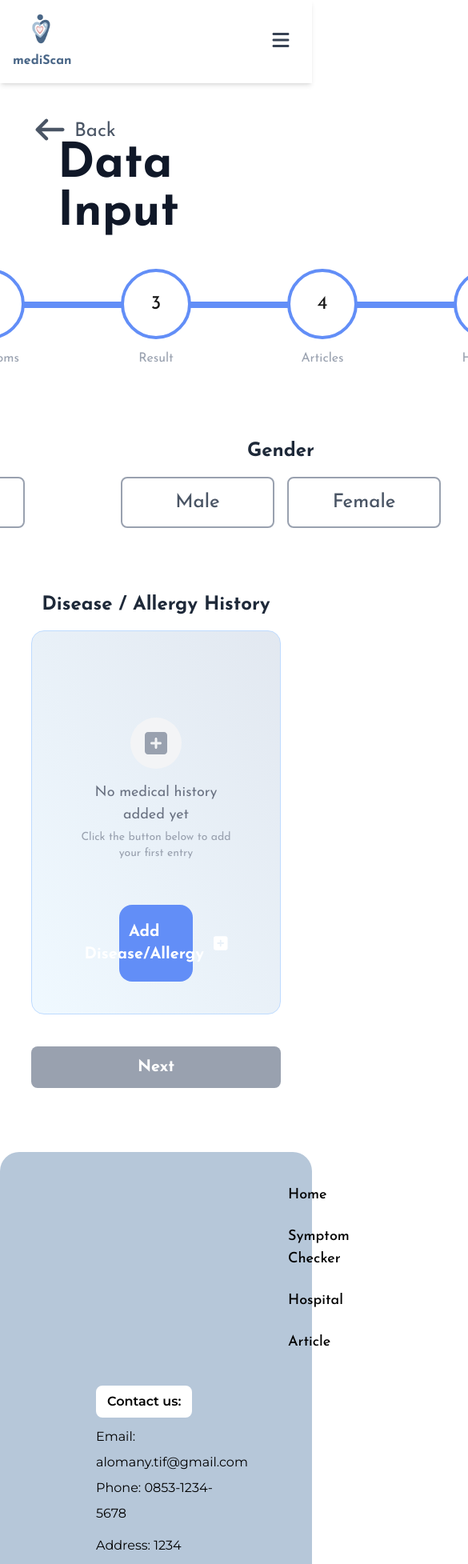
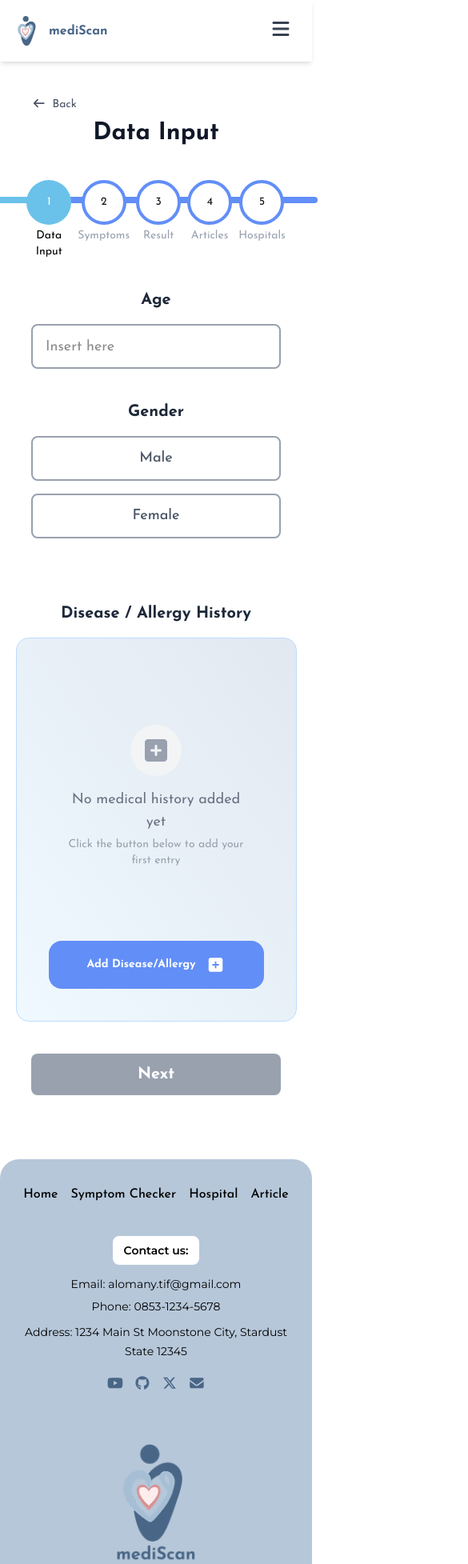
Before and after one commit to rakafdil/mediscan, a Next.js app: page /symptom-checker/symptoms in a window 390 px wide. Shown: the top 1955 px of the page at 80% size, 585 px wide, since content can reach past the window. Built offline with nearby package versions, Linux system fonts and the light colour scheme.

Commit message:
feat: Enhance footer and navbar responsiveness; improve symptom checker layout and styling; refine step components for better user experience

```diff
--- a/src/app/components/footer.tsx
+++ b/src/app/components/footer.tsx
@@ -1,9 +1,11 @@
 "use client";
 
 import { faEnvelope } from "@fortawesome/free-solid-svg-icons";
-import { faGithub, faYoutube, faXTwitter} from "@fortawesome/free-brands-svg-icons";
+import { faGithub, faYoutube, faXTwitter } from "@fortawesome/free-brands-svg-icons";
 import { FontAwesomeIcon } from "@fortawesome/react-fontawesome";
 import { useEffect, useState } from "react";
+import Link from "next/link";
+import Image from "next/image";
 
 export default function Footer() {
     const [now, setNow] = useState<number | null>(null);
@@ -13,83 +15,91 @@ export default function Footer() {
     }, []);
 
     return (
-        <footer className="bg-[#B6C7D9] text-black rounded-t-3xl px-30 pt-10 pb-6 max-w-7xl mx-auto">
+        <footer className="bg-[#B6C7D9] text-black rounded-t-3xl px-4 sm:px-6 md:px-8 lg:px-12 xl:px-16 pt-8 md:pt-10 pb-6 max-w-7xl mx-auto">
             <div className="flex flex-col min-h-full">
 
                 {/* Top Section */}
-                <div className="flex flex-col md:flex-row justify-between gap-10">
+                <div className="flex flex-col lg:flex-row justify-between gap-8 lg:gap-10">
 
                     {/* Left Section */}
-                    <div className="flex flex-col gap-6">
+                    <div className="flex flex-col gap-6 flex-1">
                         {/* Navigation */}
-                        <nav className="flex flex-wrap gap-6 mb-4 ml-60 text-lg">
-                            <a href="/" className="hover:underline font-medium">Home</a>
-                            <a href="/symptom-checker" className="hover:underline font-medium">Symptom Checker</a>
-                            <a href="/hospital" className="hover:underline font-medium">Hospital</a>
-                            <a href="/article" className="hover:underline font-medium">Article</a>
+                        <nav className="flex flex-wrap gap-4 sm:gap-6 mb-4 text-base sm:text-lg justify-center sm:justify-start lg:ml-0">
+                            <Link href="/" className="hover:underline font-medium">Home</Link>
+                            <Link href="/symptom-checker" className="hover:underline font-medium">Symptom Checker</Link>
+                            <Link href="/hospital" className="hover:underline font-medium">Hospital</Link>
+                            <Link href="/article" className="hover:underline font-medium">Article</Link>
                         </nav>
 
                         {/* Contact Info */}
-                        <div className="text-xm leading-8 -mt-0 font-montserrat">
-                            <p className="font-semibold mb-2 border-2 border-white bg-white text-black px-3 py-0.5 inline-block rounded-lg">
+                        <div className="text-sm sm:text-base leading-6 sm:leading-8 font-montserrat text-center sm:text-left">
+                            <p className="font-semibold mb-3 sm:mb-2 border-2 border-white bg-white text-black px-3 py-1 inline-block rounded-lg">
                                 Contact us:
                             </p>
-                            <p className="mb-2">
-                                Email:{" "}
-                                    alomany.tif@gmail.com
-                                Phone: 0853-1234-5678
-                            </p>
-                            <p>
+                            <div className="mb-2 space-y-1">
+                                <p>Email: alomany.tif@gmail.com</p>
+                                <p>Phone: 0853-1234-5678</p>
+                            </div>
+                            <p className="mb-4">
                                 Address: 1234 Main St Moonstone City, Stardust State 12345
                             </p>
+
                             {/* Social Icons */}
-                            <div className="flex gap-4 ml-auto items-start mb-8 leading-8 mt-4">
+                            <div className="flex gap-3 sm:gap-4 justify-center sm:justify-start items-center">
                                 <a
                                     href="https://youtube.com"
                                     target="_blank"
                                     rel="noopener noreferrer"
-                                    className="text-[#496687] hover:text-red-600 transition"
+                                    className="text-[#496687] hover:text-red-600 transition-colors duration-200"
+                                    aria-label="YouTube"
                                 >
-                                    <FontAwesomeIcon icon={faYoutube} size="2x"/>
+                                    <FontAwesomeIcon icon={faYoutube} size="lg" className="sm:text-2xl" />
                                 </a>
                                 <a
                                     href="https://github.com/rakafdil/mediscan.git"
                                     target="_blank"
                                     rel="noopener noreferrer"
-                                    className="text-[#496687] hover:text-gray-800 transition"
+                                    className="text-[#496687] hover:text-gray-800 transition-colors duration-200"
+                                    aria-label="GitHub"
                                 >
-                                    <FontAwesomeIcon icon={faGithub} size="2x"/>
+                                    <FontAwesomeIcon icon={faGithub} size="lg" className="sm:text-2xl" />
                                 </a>
                                 <a
                                     href="https://twitter.com"
                                     target="_blank"
                                     rel="noopener noreferrer"
-                                    className="text-[#496687] hover:text-black transition"
+                                    className="text-[#496687] hover:text-black transition-colors duration-200"
+                                    aria-label="Twitter"
                                 >
-                                    <FontAwesomeIcon icon={faXTwitter} size="2x"/>
+                                    <FontAwesomeIcon icon={faXTwitter} size="lg" className="sm:text-2xl" />
                                 </a>
                                 <a
                                     href="mailto:alomany@gmail.com"
-                                    className="text-[#496687] hover:text-blue-400 transition"
-                                    target="_blank"
-                                    rel="noopener noreferrer"
+                                    className="text-[#496687] hover:text-blue-400 transition-colors duration-200"
+                                    aria-label="Email"
                                 >
-                                    <FontAwesomeIcon icon={faEnvelope} size="2x"/>
+                                    <FontAwesomeIcon icon={faEnvelope} size="lg" className="sm:text-2xl" />
                                 </a>
                             </div>
                         </div>
                     </div>
 
                     {/* Logo */}
-                    <div className="flex justify-center md:justify-end items-center">
-                        <img src="../assets/Footer.png" alt="mediscan logo" className="w-40 md:w-60 h-auto" />
+                    <div className="flex justify-center lg:justify-end items-start lg:items-center mt-4 lg:mt-0">
+                        <Image
+                            src="/assets/Footer.png"
+                            alt="mediscan logo"
+                            className="w-32 sm:w-40 md:w-48 lg:w-60 h-auto"
+                            width={240}
+                            height={120}
+                        />
                     </div>
                 </div>
 
                 {/* Bottom Section (Copyright) */}
-                <div className="mt-6 pt-4 flex items-center gap-6 text-xm font-montserrat">
+                <div className="mt-6 pt-4 border-t border-gray-400/30 flex flex-col sm:flex-row items-center justify-center sm:justify-start gap-2 sm:gap-6 text-xs sm:text-sm font-montserrat">
                     <span>© 2025 Alomany. All Rights Reserved.</span>
-                    <a href="/privacy-policy" className="hover:underline">
+                    <a href="/privacy-policy" className="hover:underline transition-colors duration-200">
                         Privacy Policy
                     </a>
                 </div>
--- a/src/app/components/navbar.tsx
+++ b/src/app/components/navbar.tsx
@@ -36,13 +36,16 @@ const mobileMenuVariants = {
 
 const Navigation: React.FC<NavigationProps> = ({ linkTo, text, isMobile = false, onClick }) => {
     const pathname = usePathname();
-    const isActive = pathname === linkTo;
+    const isActive = linkTo === "/"
+        ? pathname === "/"
+        : pathname.startsWith(linkTo);
+
 
     return (
         <Link
             href={linkTo}
             onClick={onClick}
-            className={`px-5 py-4 rounded-xl transition-colors duration-200 block
+            className={`md:text-xl sm:text-lg px-5 py-4 rounded-xl transition-colors duration-200 block
                 ${isMobile ? 'py-2 px-4 w-full' : ''
                 } ${isActive
                     ? 'bg-[#217BFF] text-white font-bold after:scale-x-100'
@@ -82,7 +85,7 @@ const Navbar: React.FC = () => {
             <nav className="text-black px-4 sm:px-10 py-4">
                 <div className="container mx-auto flex justify-between items-center">
                     {/* Logo */}
-                    <Link href="/" className="flex flex-col items-center gap-2">
+                    <Link href="/" className="flex md:flex-col flex-row items-center gap-2">
                         <Image
                             src={Logo}
                             alt="Logo Mediscan"
--- a/src/app/symptom-checker/symptoms/components/EditableList.tsx
+++ b/src/app/symptom-checker/symptoms/components/EditableList.tsx
@@ -159,14 +159,14 @@ const EditableList: React.FC<EditableListProps> = ({
 
             {!showAdd ? (
                 <button
-                    className='bg-[#628EF7] hover:bg-blue-600 text-white font-bold w-[40%] p-5 cursor-pointer rounded-2xl flex justify-center gap-3 items-center transform transition-all duration-300 ease-in-out hover:scale-110'
+                    className='bg-[#628EF7] hover:bg-blue-600 text-white font-bold lg:w-[40%] w-full p-5 cursor-pointer rounded-2xl flex justify-center gap-3 items-center transform transition-all duration-300 ease-in-out hover:scale-110'
                     onClick={() => setShowAdd(true)}
                 >
-                    <span className='text-xl'>{addButtonText}</span>
+                    <span className='md:text-xl text-sm'>{addButtonText}</span>
                     <FontAwesomeIcon icon={faPlusSquare} size='lg' />
                 </button>
             ) : (
-                <div className='flex justify-between rounded-br-2xl rounded-l-2xl border-b-2 p-5 w-full bg-white gap-2 transform transition-all duration-300 ease-in-out hover:shadow-md'>
+                <div className='flex md:flex-row flex-col justify-between rounded-br-2xl rounded-l-2xl border-b-2 p-5 w-full bg-white gap-2 transform transition-all duration-300 ease-in-out hover:shadow-md'>
                     <input
                         type="text"
                         value={input}
@@ -175,7 +175,7 @@ const EditableList: React.FC<EditableListProps> = ({
                         className="w-full outline-none transition-all duration-300 focus:border-blue-500"
                         placeholder={placeholder}
                     />
-                    <div className="flex gap-2">
+                    <div className="flex gap-2 justify-between">
                         <button
                             onClick={handleAdd}
                             className="px-4 py-2 bg-green-500 text-white rounded-lg hover:bg-green-600 transition-all duration-300 flex items-center gap-2 shadow-md hover:shadow-lg transform hover:scale-105 cursor-pointer"
@@ -188,7 +188,7 @@ const EditableList: React.FC<EditableListProps> = ({
                                 setShowAdd(false);
                                 setInput("");
                             }}
-                            className="px-4 py-2 bg-gray-400 text-white rounded-lg hover:bg-gray-500 transition-all duration-300 flex items-center gap-2 shadow-md hover:shadow-lg transform hover:scale-105 cursor-pointer"
+                            className="px-4 py-2 bg-red-400 text-white rounded-lg hover:bg-gray-500 transition-all duration-300 flex items-center gap-2 shadow-md hover:shadow-lg transform hover:scale-105 cursor-pointer"
                         >
                             <FontAwesomeIcon icon={faTimes} size="1x" />
                             Cancel
--- a/src/app/symptom-checker/symptoms/components/Step1.tsx
+++ b/src/app/symptom-checker/symptoms/components/Step1.tsx
@@ -15,13 +15,15 @@ const Step1: React.FC<Step1Props> = ({
 }) => {
 
     return (
-        <div className='flex items-center flex-col pb-20'>
+        <div className='flex flex-col items-center pb-20'>
             <StepContainer
-                className='flex flex-col items-center max-w-7xl'
+                className='flex flex-col items-center max-w-7xl w-[80%]'
             >
-                <div className="flex flex-row items-center justify-center pb-20 gap-30">
-                    <div className='flex flex-col items-center self-start'>
-                        <label htmlFor="age" className="font-bold text-2xl text-gray-800 mb-4">
+                {/* Age + Gender section */}
+                <div className="flex flex-col md:flex-row items-center justify-center pb-20 gap-10 w-full">
+                    {/* Age */}
+                    <div className='flex flex-col items-center w-full md:w-1/2'>
+                        <label htmlFor="age" className="font-bold text-xl md:text-2xl text-gray-800 mb-4">
                             Age
                         </label>
                         <input
@@ -33,15 +35,18 @@ const Step1: React.FC<Step1Props> = ({
                             onChange={(e) => setFormData({ ...formData, age: e.target.value })}
                             min={0}
                             placeholder="Insert here"
-                            className="w-48 h-16 px-6 text-2xl border-2 border-gray-400 rounded-lg focus:outline-none focus:border-blue-500"
+                            className="w-full md:w-48 h-14 md:h-16 px-4 md:px-6 text-lg md:text-2xl border-2 border-gray-400 rounded-lg focus:outline-none focus:border-blue-500"
                         />
                     </div>
-                    <div className="flex flex-col items-center">
-                        <label className="font-bold text-2xl text-gray-800 mb-4">
+
+                    {/* Gender */}
+                    <div className="flex flex-col items-center w-full md:w-1/2">
+                        <label className="font-bold text-xl md:text-2xl text-gray-800 mb-4">
                             Gender
                         </label>
-                        <div className="flex gap-4 justify-center">
-                            <div className=''>
+                        <div className="flex flex-col sm:flex-row gap-4 justify-center w-full">
+                            {/* Male */}
+                            <div className='flex-1'>
                                 <input
                                     type="radio"
                                     id="laki-laki"
@@ -54,14 +59,16 @@ const Step1: React.FC<Step1Props> = ({
                                 />
                                 <label
                                     htmlFor="laki-laki"
-                                    className="px-12 py-4 w-48 h-16 border-2 font-medium text-2xl border-gray-400 text-gray-600 rounded-lg cursor-pointer
+                                    className="px-6 py-3 w-full h-14 md:h-16 border-2 font-medium text-lg md:text-2xl border-gray-400 text-gray-600 rounded-lg cursor-pointer
               peer-checked/laki:bg-blue-500 peer-checked/laki:border-blue-500
               peer-checked/laki:text-white transition flex items-center justify-center hover:bg-blue-200"
                                 >
                                     Male
                                 </label>
                             </div>
-                            <div>
+
+                            {/* Female */}
+                            <div className='flex-1'>
                                 <input
                                     type="radio"
                                     id="perempuan"
@@ -74,7 +81,7 @@ const Step1: React.FC<Step1Props> = ({
                                 />
                                 <label
                                     htmlFor="perempuan"
-                                    className="px-12 py-4 w-48 h-16 border-2 font-medium text-2xl border-gray-400 text-gray-600 rounded-lg cursor-pointer
+                                    className="px-6 py-3 w-full h-14 md:h-16 border-2 font-medium text-lg md:text-2xl border-gray-400 text-gray-600 rounded-lg cursor-pointer
               peer-checked/perempuan:bg-blue-500 peer-checked/perempuan:border-blue-500
               peer-checked/perempuan:text-white transition flex items-center justify-center hover:bg-blue-200"
                                 >
@@ -85,10 +92,12 @@ const Step1: React.FC<Step1Props> = ({
                     </div>
                 </div>
             </StepContainer>
+
+            {/* History */}
             <StepContainer
-                className='flex flex-col items-center w-[80%] pb-10'
+                className='flex flex-col items-center w-[90%] md:w-[80%] pb-10'
                 title='Disease / Allergy History'
-                titleClassName='text-2xl font-bold'
+                titleClassName='text-xl md:text-2xl font-bold'
             >
                 <EditableList
                     items={formData.histories}
@@ -112,10 +121,13 @@ const Step1: React.FC<Step1Props> = ({
                     showConfirmDelete={true}
                 />
             </StepContainer>
+
+            {/* Next button (fixed responsiveness OFF) */}
             <button
                 type="submit"
                 disabled={!formData.age || !formData.gender}
-                className={`w-[80%] text-xl font-bold py-3 px-4 rounded-lg transition ${formData.age && formData.gender
+                className={`w-[80%] text-xl font-bold py-3 px-4 rounded-lg transition
+      ${formData.age && formData.gender
                         ? "bg-blue-500 text-white cursor-pointer hover:bg-blue-600 hover:scale-105 shadow-lg hover:shadow-xl"
                         : "bg-gray-400 text-white cursor-not-allowed"
                     }`}
@@ -123,7 +135,8 @@ const Step1: React.FC<Step1Props> = ({
             >
                 Next
             </button>
-        </div >
+        </div>
+
     );
 };
 
--- a/src/app/symptom-checker/symptoms/page.tsx
+++ b/src/app/symptom-checker/symptoms/page.tsx
@@ -154,7 +154,7 @@ const DiagnosisFlow: React.FC = () => {
 
     return (
         <>
-            <div className='flex flex-col items-center justify-center p-18 gap-10 relative'>
+            <div className='flex flex-col items-center justify-center pt-18 gap-10 relative'>
                 <Link
                     href="#"
                     onClick={handleBack}
@@ -162,30 +162,30 @@ const DiagnosisFlow: React.FC = () => {
                 >
                     <FontAwesomeIcon
                         icon={faArrowLeft}
-                        className={`text-gray-600 text-4xl`}
+                        className={`text-gray-600 md:text-4xl text-sm`}
                     />
-                    <span className="text-gray-600 text-2xl mt-1">Back</span>
+                    <span className="text-gray-600 md:text-2xl text-sm mt-1">Back</span>
                 </Link>
-                <h1 className='text-6xl font-bold text-gray-900'>
+                <h1 className='md:text-6xl text-3xl font-bold text-gray-900 text-center'>
                     {stepName.find(item => item.step === step)?.name}
                 </h1>
-                <div className='flex flex-row gap-30 relative overflow-hidden px-30'>
+                <div className='flex flex-row md:min-h-[200px] min-h-[120px] xl:gap-30 md:gap-20 sm:gap-8 gap-2 relative overflow-hidden md:px-30 px-10'>
                     <div
                         style={{ width: `${(step) * 20}%` }}
-                        className='h-2 bg-[#6AC2EA] absolute left-0 top-[36%] transform -translate-y-1/2 transition-all duration-300 rounded-full z-0'
+                        className='h-2 bg-[#6AC2EA] absolute left-0 md:top-[28%] lg:top-[22%] top-[21%] transform -translate-y-1/2 transition-all duration-300 rounded-full z-0'
                     />
                     <div
-                        className='h-2 w-full bg-[#628EF7] absolute left-0 top-[36%] transform -translate-y-1/2 rounded-full z-[-1]'
+                        className='h-2 w-full bg-[#628EF7] absolute left-0 md:top-[28%] lg:top-[22%] top-[21%] transform -translate-y-1/2 rounded-full z-[-1]'
                     />
                     {stepName.map((item) => (
                         <div
                             key={item.step}
-                            className='flex flex-col items-center gap-3 z-10 relative group'
+                            className='flex flex-col items-center md:gap-3 gap-1 z-10 relative group'
                         >
                             <button
                                 key={item.step}
                                 disabled={!isStepAccessible(item.step)}
-                                className={`flex justify-center items-center w-22 h-22 rounded-full text-2xl duration-200 relative
+                                className={`flex justify-center items-center w-14 h-14 md:w-22 md:h-22 rounded-full md:text-2xl text-sm duration-200 relative
                 ${step >= item.step
                                         ? 'bg-[#6AC2EA] hover:bg-[#ccebf9] hover:text-black text-white cursor-pointer'
                                         : isStepAccessible(item.step)
@@ -207,7 +207,7 @@ const DiagnosisFlow: React.FC = () => {
                                 </div>
                             )}
 
-                            <span className={`text-center ${!isStepAccessible(item.step) ? 'text-gray-400' : 'text-black'}`}>
+                            <span className={`md:text-2xl text-sm text-center ${!isStepAccessible(item.step) ? 'text-gray-400' : 'text-black'}`}>
                                 {item.name}
                             </span>
                         </div>
```
Also changed, not shown: src/app/symptom-checker/page.tsx (+29 -24 lines), src/app/symptom-checker/steps.tsx (+5 -5 lines). Lines whose indentation alone changed are shown as unchanged.
